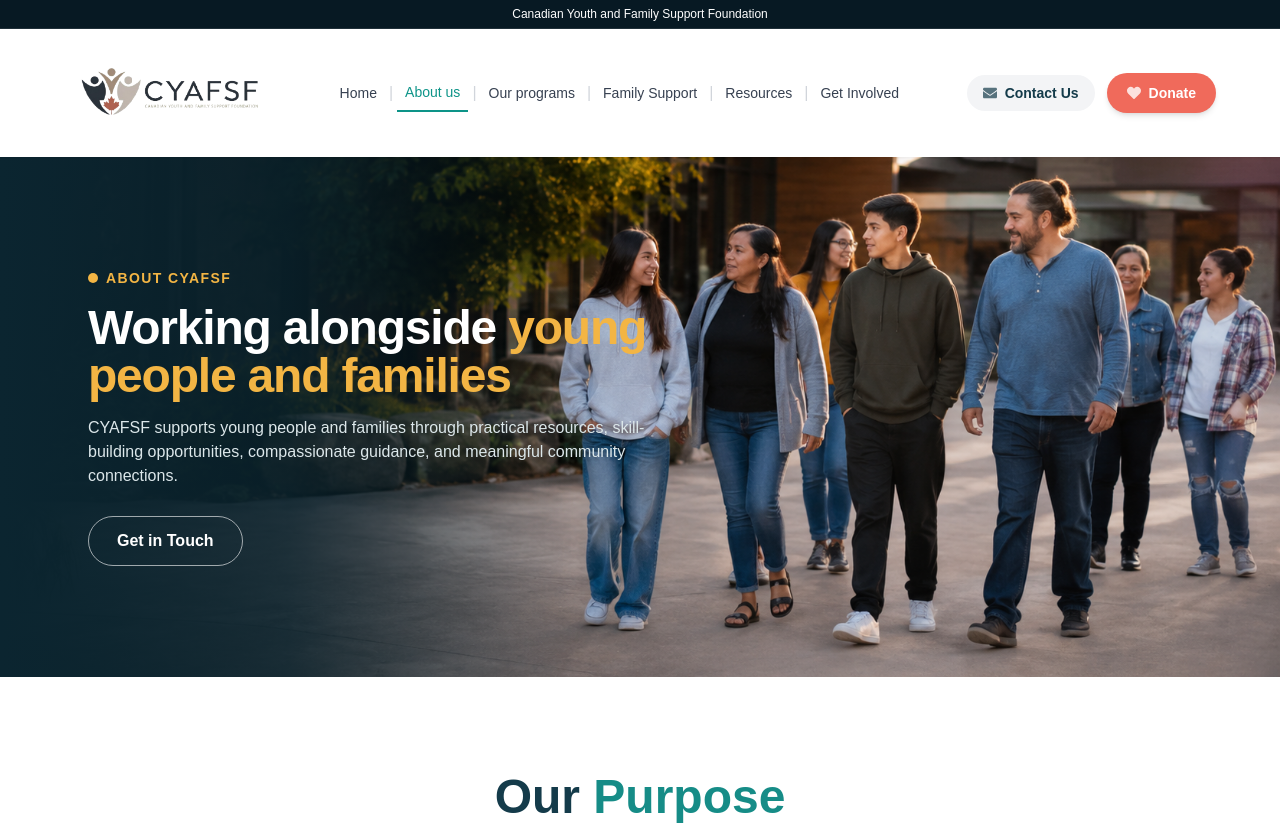
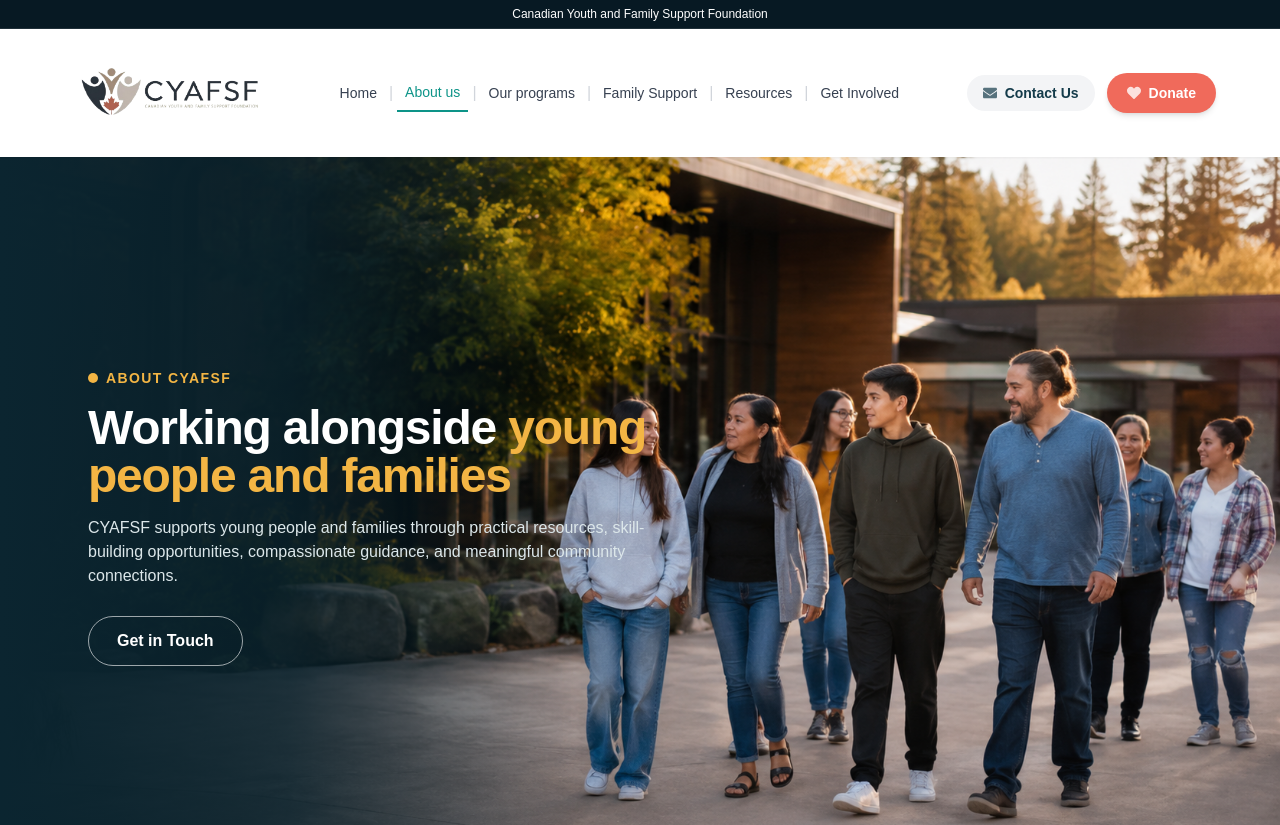
Before and after one commit to webixsolutions-dev/cyafsf-react, a React (Vite) app: page /about-us in a window 1280 px wide. Shown: the top 825 px of the page. Built offline with nearby package versions, Linux system fonts and the light colour scheme.

Commit message:
adjust image

```diff
--- a/src/components/about/AboutHero.jsx
+++ b/src/components/about/AboutHero.jsx
@@ -29,18 +29,22 @@ export default function AboutHero() {
   };
 
   return (
-    <section className="relative overflow-hidden bg-[#0b2530] text-white min-h-[460px] md:min-h-[520px] flex items-center py-12 md:py-16">
-      <div className="absolute inset-0 z-0">
+    <section className="relative overflow-hidden bg-[#0b2530] text-white">
+      {/* Image sits in normal flow — sets section height naturally, zero cropping */}
       <img
         src="/about/01-about-hero.webp"
-          alt="CYAFSF young people and families walking together"
-          className="w-full h-full object-cover object-[center_85%]"
+        alt=""
+        aria-hidden="true"
+        className="w-full h-auto block"
       />
+
+      {/* Gradient overlays */}
       <div className="absolute inset-0 bg-gradient-to-r from-[#0b2530] from-0% via-[#0b2530]/80 via-22% to-transparent to-45%" />
       <div className="absolute inset-0 bg-gradient-to-r from-[#0b2530] via-[#0b2530]/90 to-[#0b2530]/50 lg:hidden" />
-      </div>
 
-      <div className="container mx-auto px-4 md:px-8 lg:px-12 relative z-10">
+      {/* Text content — absolutely centered over the image */}
+      <div className="absolute inset-0 flex items-center z-10 py-12 md:py-16">
+        <div className="container mx-auto px-4 md:px-8 lg:px-12">
           <motion.div
             className="max-w-xl lg:max-w-xl xl:max-w-2xl"
             initial="hidden"
@@ -83,6 +87,7 @@ export default function AboutHero() {
             </motion.div>
           </motion.div>
         </div>
+      </div>
     </section>
   );
 }
```
Lines whose indentation alone changed are shown as unchanged.
